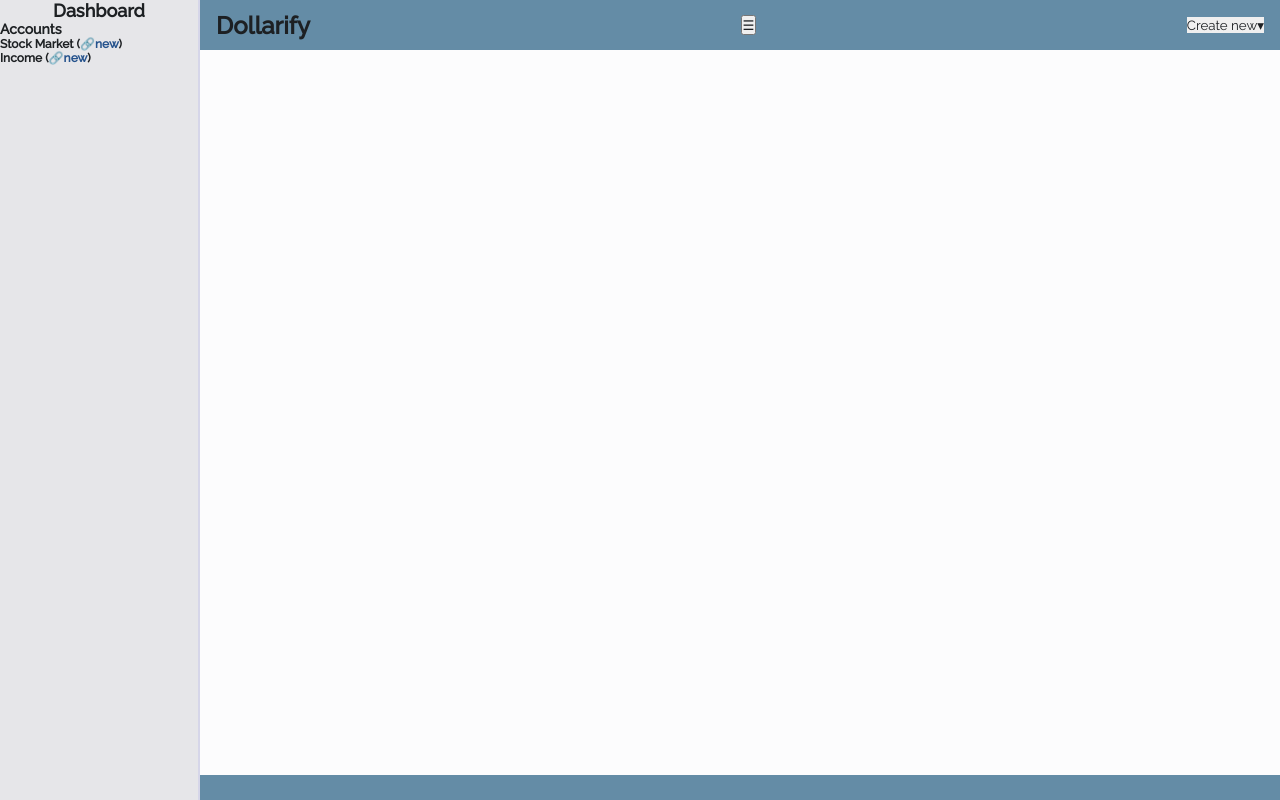
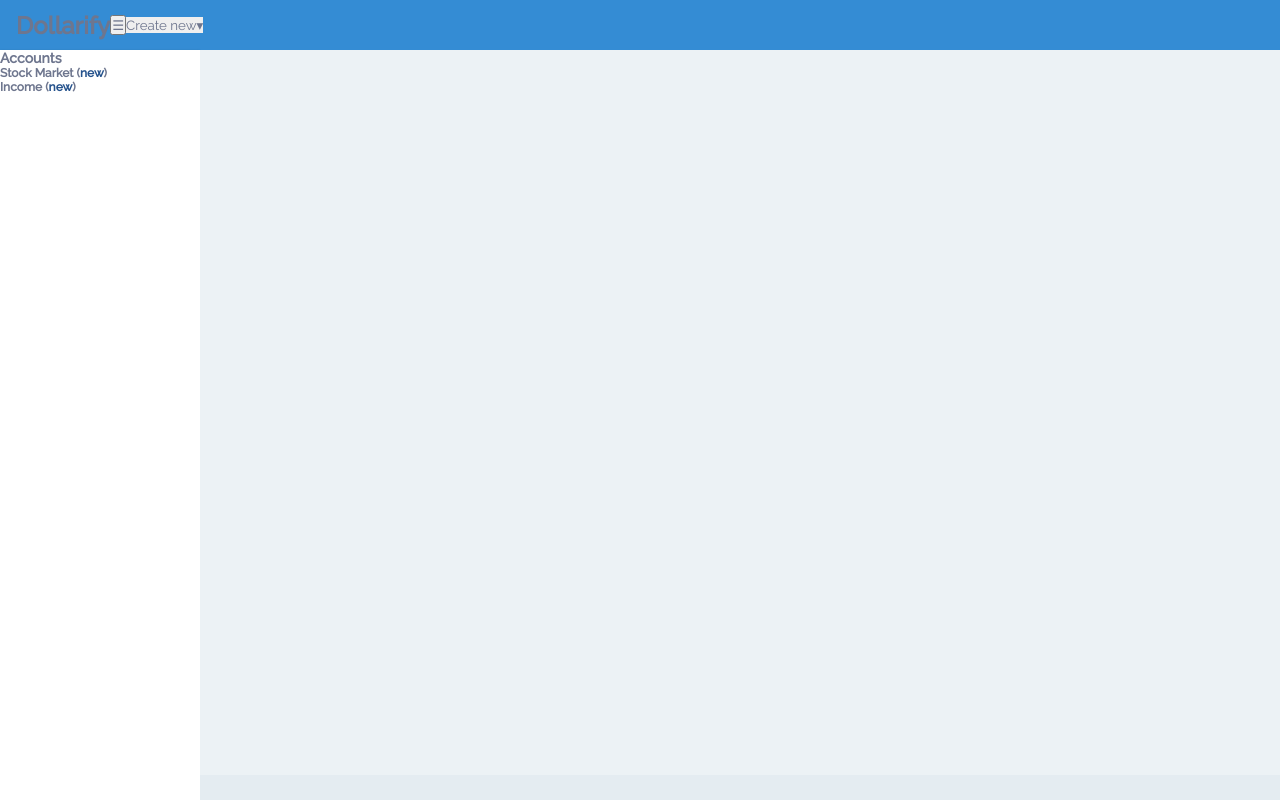
Before and after one commit to FredPerr/dollarify-django, a Django app: page /dashboard/ in a window 1280 px wide. Run offline with Django 3.2, Linux system fonts and the light colour scheme; the visitor is signed in with stand-in values (Sample User, id 1); data comes from the database, SQL or seed files in the repository; style sheets or scripts are compiled from the project's sources; some libraries are stand-ins or nearby versions.

Commit message:
added the dropdown

```diff
--- a/core/templates/core/dashboard/overview.html
+++ b/core/templates/core/dashboard/overview.html
@@ -17,16 +17,19 @@
         <button>☰</button>
 
         <div class="dropdown">
-            <button class="dropdown-button" onclick="getElementById('create-new-dropdown-content').classList.toggle('dropdown-content-visible')">Create new</button>
-            <div id="create-new-dropdown-content" class="dropdown-content">
-                <a href="#">Stock Market Account</a>
-                <a href="#">Income Source</a>
+            <button class="dropdown-toggle" onclick="expand_dropdown_menu('create-new-dropdown');">Create new</button>
+            <div id="create-new-dropdown" class="dropdown-menu">
+                <a class="dropdown-item" href="#">
+                    <i>&#x1f5e0;</i> <span>Stock Market Account</span>
+                </a>
+                <a class="dropdown-item" href="#">
+                    <i>$</i> <span>Income Source</span>
+                </a>
             </div>
         </div>
 
     </header>
     <aside>
-        <h1>Dashboard</h1>
         <div class="section">
             <h3>Accounts</h3>
             <div class="subsection">
@@ -54,5 +57,5 @@
     <main></main>
     <footer></footer>
 </div>
-<script src="{% static 'script/dropdown.js' %}"></script>
+<script src="{% static 'script/dropdowns.js' %}"></script>
 {% endblock %}
--- a/static/script/dropdown.js
+++ /dev/null
@@ -1,12 +0,0 @@
-window.onclick = function(event){
-    if (!event.target.matches('.dropdown-button')){
-        var dropdowns = document.getElementsByClassName('dropdown-content')
-        var i;
-        for(i = 0; i < dropdowns.length; i++){
-            var dropdown = dropdowns[i];
-            if (dropdown.classList.contains('dropdown-content-visible')){
-                dropdown.classList.remove('dropdown-content-visible')
-            }
-        }
-    }
-};
--- /dev/null
+++ b/static/script/dropdowns.js
@@ -0,0 +1,16 @@
+window.onclick = function(event){
+    if (!event.target.matches('.dropdown-toggle')){
+        var dropdowns = document.getElementsByClassName('dropdown-menu')
+        var i;
+        for(i = 0; i < dropdowns.length; i++){
+            var dropdown = dropdowns[i];
+            if (dropdown.classList.contains('show')){
+                dropdown.classList.remove('show')
+            }
+        }
+    }
+};
+
+function expand_dropdown_menu(id){
+    document.getElementById(id).classList.toggle('show');
+}
--- a/static/style/dashboard.scss
+++ b/static/style/dashboard.scss
@@ -7,32 +7,33 @@
     grid-template-columns: 200px 1fr;
     grid-template-rows: 50px 1fr 25px;
     grid-template-areas:
-        "sidebar header"
+        "header header"
         "sidebar main"
         "sidebar footer";
 }
 
 header {
     grid-area: header;
+    background-color: color(bg, header);
 }
 
 footer {
     grid-area: footer;
+    background-color: color(bg, footer);
 }
 
 
 header, footer {
     display: flex;
     align-items: center;
-    justify-content: space-between;
+    justify-content: left;
     padding: 0 16px;
-    background-color: #648ca6;
 }
 
 
 main {
     grid-area: main;
-    background-color: color(bg, white);
+    background-color: color(bg, main);
 }
 
 
@@ -41,8 +42,8 @@ aside {
     display: flex;
     flex-direction: column;
     box-sizing: border-box;
-    border-right: 2px solid color(border, blue);
-    background-color: color(bg, grayish);
+    box-shadow: 0 0 2px 0 rgba(#000000, 0.1);
+    background-color: color(bg, sidebar);
 
     h1 {
         font-size: 1.5rem;
--- a/static/style/style.scss
+++ b/static/style/style.scss
@@ -2,15 +2,25 @@
 
 
 $palette: (
+
+    // generic: (
+    //     //
+    // ),
+    // border: (
+    // ),
     font: (
-        base: #1D2023,
-        lighter: #34373B,
-        light: #FCFCFD,
+        white: white,
+        base: #6E768E,
+        hover: #348CD4,
         link: #26538d
     ),
     bg: (
-        white: #FCFCFD,
-        grayish: #e6e6e9,
+        white: white,
+        hover: #F2F8FB,
+        main: #ECF2F5,
+        header: #348CD4,
+        sidebar: white,
+        footer: #E4ECF1,
     ),
     border: (
         blue: rgb(214, 214, 233),
@@ -44,7 +54,7 @@ $palette: (
 
 * {
     font-family: 'Raleway', sans-serif;
-    color: color(font);
+    color: color(font, base);
     margin: 0;
     padding: 0;
 }
@@ -53,7 +63,11 @@ a {
     color: color(font, link);
     text-decoration: none;
     &::before{
-        content: '🔗';
+        // content: '🔗';
+    }
+
+    &:hover {
+        color: color(font, hover);
     }
 }
 
@@ -69,40 +83,47 @@ table {
     }
 }
 
+.show {
+    display: block !important;
+}
+
+
+/* Dropdowns */
+
 .dropdown {
     display: inline-block;
     position: relative;
 
-    button {
+    .dropdown-toggle {
         border: none;
-    }
 
-    > button::after {
-        content: '▾';
+        &::after {
+            content: '▾';
+        }
     }
 
     &:hover {
-        // BG color
+        background-color: color(bg, hover);
     }
-
-.dropdown-content-visible {
-    display: block;
 }
 
-}
 
-.dropdown-content {
-    background-color: white;
+.dropdown-menu {
+    background-color: color(bg,white);
     display: none;
     position: absolute;
-    width: 100%;
     overflow: auto;
     box-shadow: 0px 8px 16px 0px rgba(0,0,0,0.2);
 
     a {
-        display: block;
-        color: #000000;
+        display: inline-block;
+        clear: both;
+        white-space: nowrap;
+        color: color(font, base);
         padding: 5px;
         text-decoration: none;
+        &:hover {
+            color: color(font, base);
+        }
     }
 }
```
